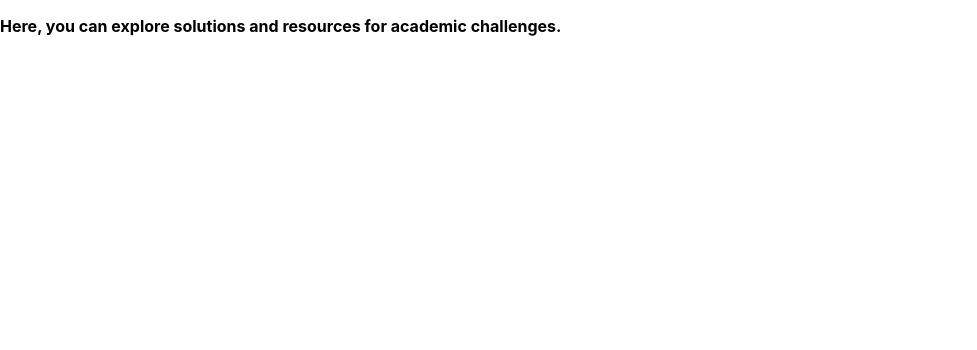
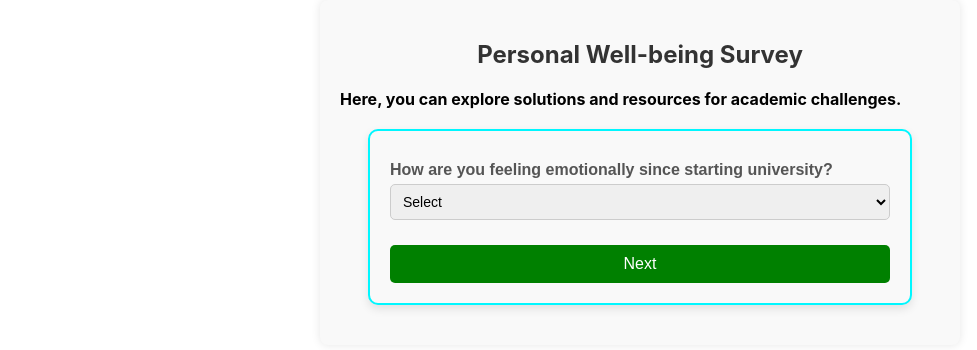
Before and after one commit to flash3105/ssa, a React (Create React App) app: page /mental-health in a window 1280 px wide. Shown: the top 350 px of the page, without its empty margins (0-977 px from the left). Built offline with nearby package versions, Linux system fonts and the light colour scheme.

Commit message:
Update MentalHealth.js , survey added

```diff
--- a/src/Components/MentalHealth.js
+++ b/src/Components/MentalHealth.js
@@ -1,13 +1,108 @@
-import React from 'react';
+import React, { useState } from "react";
+import axios from "axios";
+import "./Survey.css";
+import { useNavigate } from "react-router-dom";
 
 const MentalHealth = () => {
+  const navigate = useNavigate();
+  const [formData, setFormData] = useState({
+    emotionalState: "",
+    adjustingConcerns: false,
+    needsMentor: false,
+    needsCounselor: false,
+  });
+  const [currentStep, setCurrentStep] = useState(0);
 
-    return (
-        <div>
+  const handleChange = (e) => {
+    const { name, value, type, checked } = e.target;
+    setFormData((prev) => ({
+      ...prev,
+      [name]: type === "checkbox" ? checked : value,
+    }));
+  };
 
-            <p>Here, you can explore solutions and resources for academic challenges.</p>
-        </div>
-    );
+  const handleNext = () => {
+    if (currentStep < 2) {
+      setCurrentStep((prevStep) => prevStep + 1);
+    }
+  };
+
+  const handlePrevious = () => {
+    setCurrentStep((prevStep) => prevStep - 1);
+  };
+
+  const handleSubmit = async (e) => {
+    e.preventDefault();
+
+    if (currentStep === 2 && !formData.emotionalState) {
+      alert("Please fill in all required fields.");
+      return;
+    }
+
+    try {
+      const response = await axios.post("http://127.0.0.1:5000/api/saveSurvey", formData);
+      if (response.status === 200) {
+        alert("Survey submitted successfully!");
+        navigate("/");
+      } else {
+        alert("Failed to submit survey.");
+      }
+    } catch (error) {
+      console.error("Error submitting survey:", error);
+      alert("An error occurred while submitting the survey.");
+    }
+  };
+
+  return (
+    <div className="survey-container">
+      <h2>Personal Well-being Survey</h2>
+      <p>Here, you can explore solutions and resources for academic challenges.</p>
+      <form onSubmit={handleSubmit}>
+        {/* Step 1: Emotional State */}
+        {currentStep === 0 && (
+          <div>
+            <label>How are you feeling emotionally since starting university?</label>
+            <select name="emotionalState" onChange={handleChange} required>
+              <option value="">Select</option>
+              <option value="Overwhelmed">Overwhelmed</option>
+              <option value="Anxious">Anxious</option>
+              <option value="Excited">Excited</option>
+              <option value="Neutral">Neutral</option>
+              <option value="Other">Other</option>
+            </select>
+            <button type="button" onClick={handleNext}>Next</button>
+          </div>
+        )}
+
+        {/* Step 2: Adjusting to University */}
+        {currentStep === 1 && (
+          <div>
+            <label>Do you have concerns about adjusting to university life?</label>
+            <input type="checkbox" name="adjustingConcerns" onChange={handleChange} />
+            {formData.adjustingConcerns && (
+              <div>
+                <label>Would you like to speak to:</label>
+                <br />
+                <input type="checkbox" name="needsMentor" onChange={handleChange} /> A student mentor?
+                <br />
+                <input type="checkbox" name="needsCounselor" onChange={handleChange} /> A psychologist or counselor?
+              </div>
+            )}
+            <button type="button" onClick={handlePrevious}>Previous</button>
+            <button type="button" onClick={handleNext}>Next</button>
+          </div>
+        )}
+
+        {/* Step 3: Submit */}
+        {currentStep === 2 && (
+          <div>
+            <button type="button" onClick={handlePrevious}>Previous</button>
+            <button type="submit">Submit</button>
+          </div>
+        )}
+      </form>
+    </div>
+  );
 };
 
 export default MentalHealth;
```
